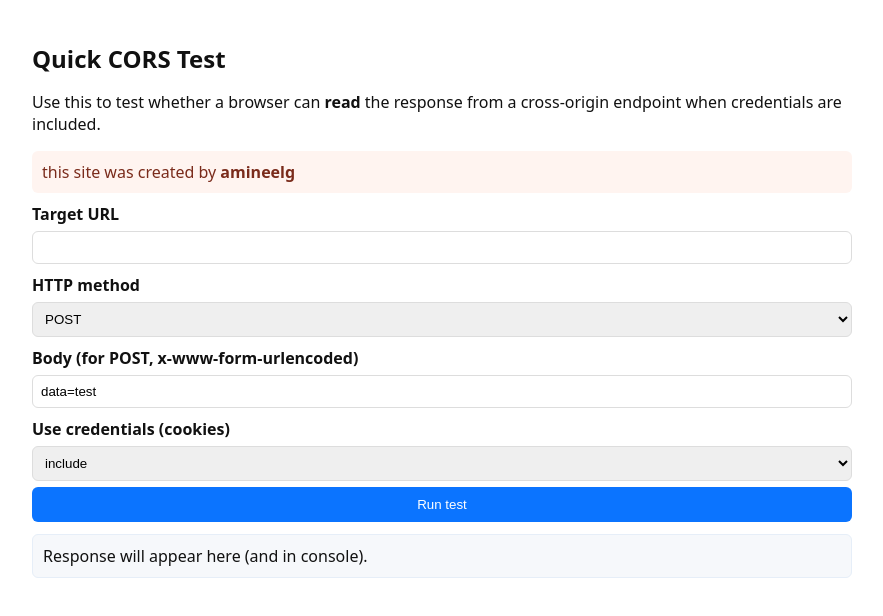
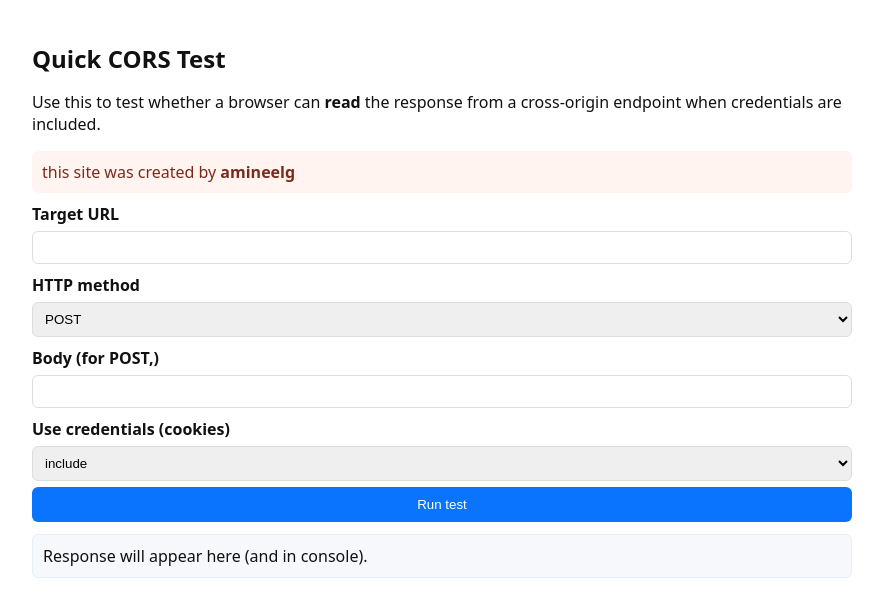
Before and after one commit to kepaaas/cors, a plain HTML site: page index.html in a window 1280 px wide. Shown: the whole page, without its empty margins (198-1081 px from the left). Drawn offline with Linux system fonts and the light colour scheme.

Commit message:
Update index.html

```diff
--- a/index.html
+++ b/index.html
@@ -33,8 +33,8 @@
   <option>OPTIONS</option>
 </select>
 
-<label>Body (for POST, x-www-form-urlencoded)</label>
-<input id="body" value="data=test" />
+<label>Body (for POST,)</label>
+<input id="body" value="" />
 
 <label>Use credentials (cookies)</label>
 <select id="creds">
```
